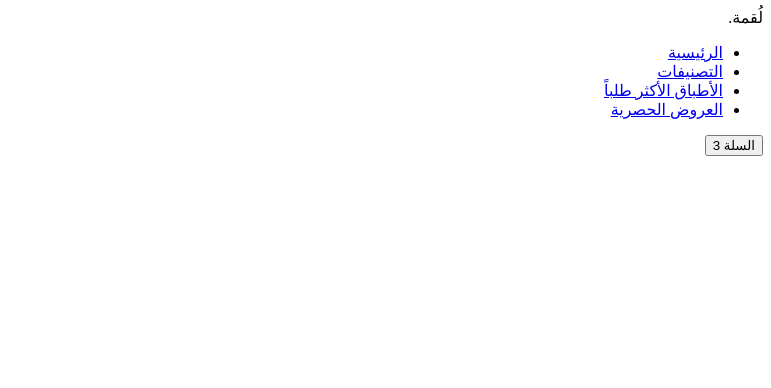
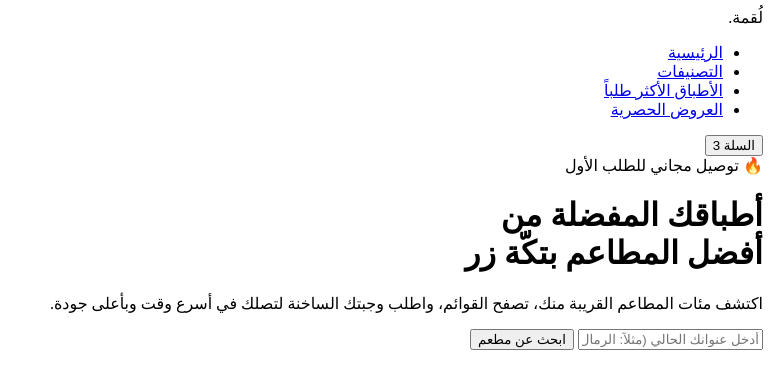
Before and after one commit to yousefdallol20/github-training-project, a plain HTML site: page index.html in a window 1280 px wide. Shown: the whole page, without its empty margins (509-1280 px from the left). Drawn offline with Linux system fonts and the light colour scheme.

Commit message:
Add Hero Section

```diff
--- a/index.html
+++ b/index.html
@@ -25,6 +25,19 @@
         </div>
     </nav>
 
+    <!-- الواجهة الرئيسية (Hero Section) -->
+    <header id="home" class="hero-wrapper">
+        <div class="hero-overlay"></div>
+        <div class="hero-inner">
+            <span class="badge-promo">🔥 توصيل مجاني للطلب الأول</span>
+            <h1>أطباقك المفضلة من <br><span class="highlight">أفضل المطاعم</span> بتكّة زر</h1>
+            <p>اكتشف مئات المطاعم القريبة منك، تصفح القوائم، واطلب وجبتك الساخنة لتصلك في أسرع وقت وبأعلى جودة.</p>
+            <div class="search-bar-box">
+                <input type="text" placeholder="أدخل عنوانك الحالي (مثلاً: الرمال، شارع النصر)...">
+                <button class="btn-search">ابحث عن مطعم</button>
+            </div>
+        </div>
+    </header>
 
 
 
```
